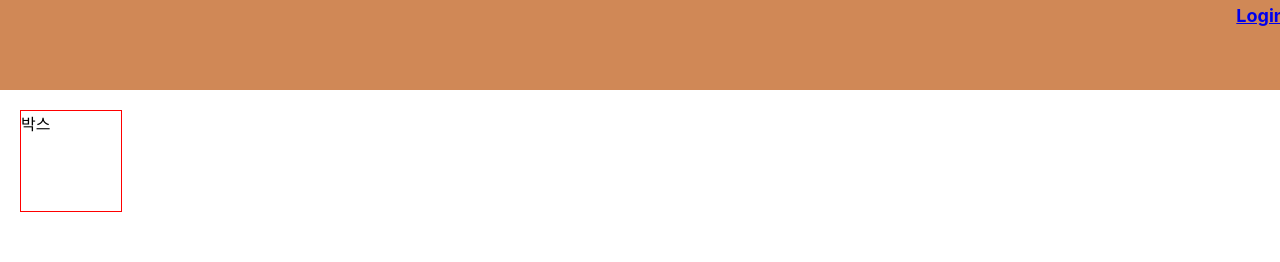
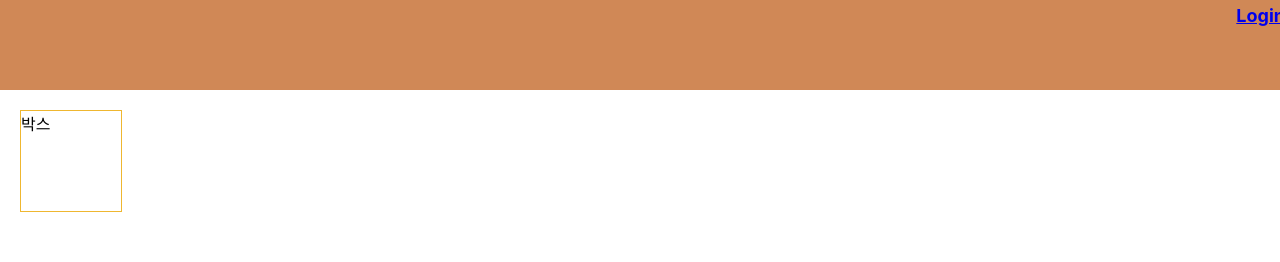
Before and after one commit to Pablaw/alertFE, a React (Create React App) app: page /signup in a window 1280 px wide. Shown: the top 262 px of the page. Built offline with nearby package versions, Linux system fonts and the light colour scheme; a web font is replaced by a local one.

Commit message:
style: 전역 스타일 설정

```diff
--- a/src/App.js
+++ b/src/App.js
@@ -2,7 +2,6 @@ import React from "react";
 import { ThemeProvider } from "styled-components";
 import Router from "./shared/Router";
 import theme from "./styles/theme";
-import GlobalStyle from "./shared/GlobalStyle";
 
 const App = () => {
   return (
--- a/src/components/SignupInputForm.jsx
+++ b/src/components/SignupInputForm.jsx
@@ -6,6 +6,7 @@ const StBox = styled.div`
   height: 100px;
   border: 1px solid red;
   margin: 20px;
+  border: 1px solid var(--color-border);
   font-family: KoPubWorldBatang, sans-serif, Arial;
 `;
 
```
